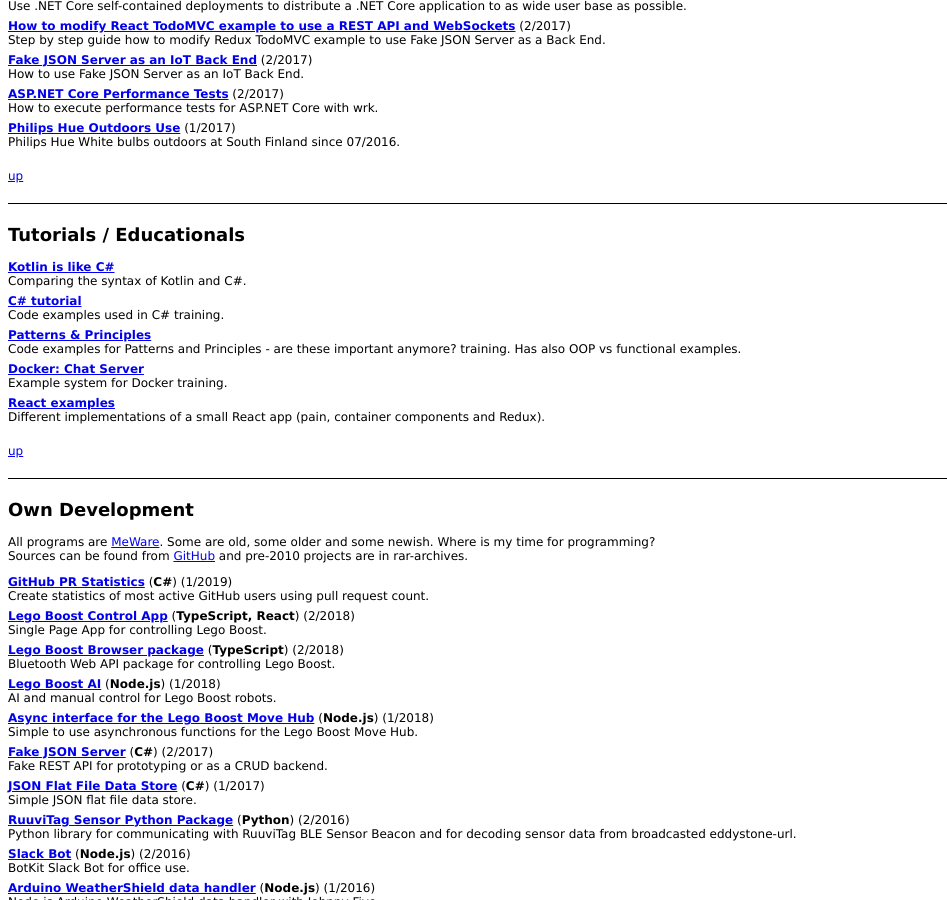
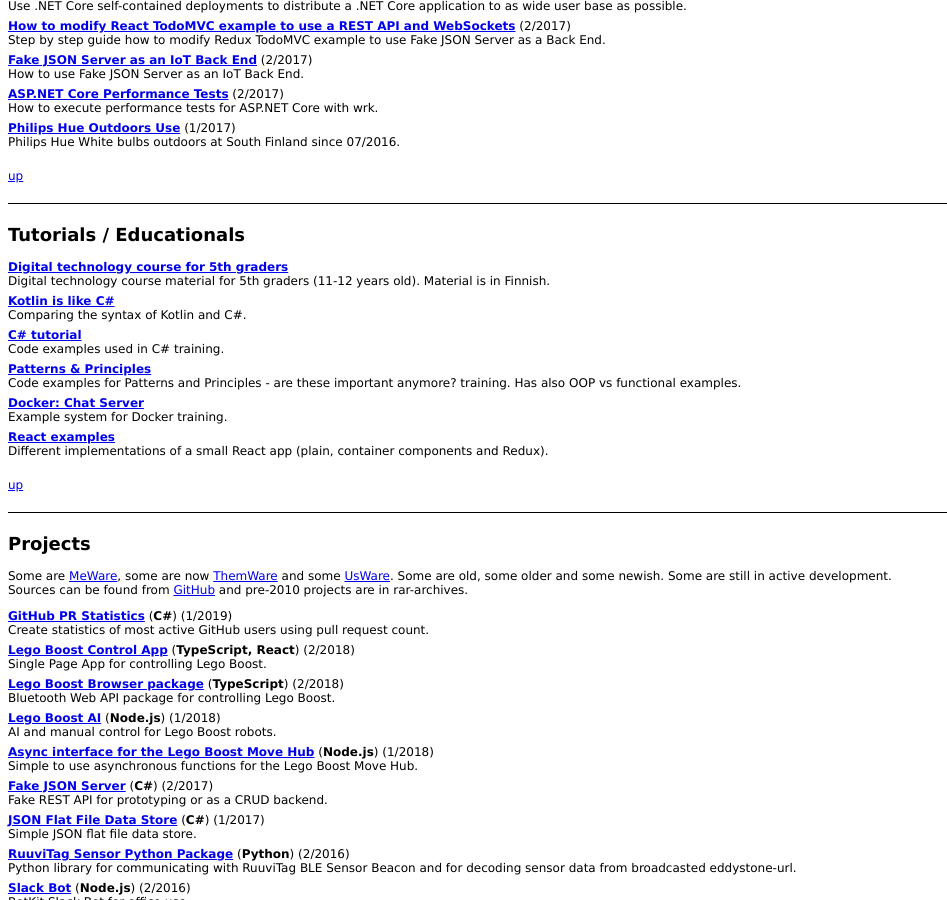
Before and after one commit to ttu/ttu.github.io, a Jekyll site: the page index.html, which Jekyll copies as it is, in a window 1280 px wide and 900 px high, scrolled down 470 px. Shown: the whole window, without its empty margins (0-947 px from the left). Built offline with Jekyll 4.4.1, drawn with Linux system fonts in a browser that asks for light colours.

Commit message:
Add tutorial, fix typos and titles from home page

```diff
--- a/index.html
+++ b/index.html
@@ -127,6 +127,11 @@
 		<h2>Tutorials / Educationals</h2>
 
 		<div class="ownDev">
+			<a href="https://docs.google.com/document/d/17omLEqL3SZfBdK4fYAlOByKJr1-QfJzIfKedwlSwpwY">Digital technology course for 5th graders</a><br/>
+			Digital technology course material for 5th graders (11-12 years old). Material is in Finnish.
+		</div>
+
+		<div class="ownDev">
 			<a href="/kotlin-is-like-csharp/">Kotlin is like C#</a><br/>
 			Comparing the syntax of Kotlin and C#.
 		</div>
@@ -148,7 +153,7 @@
 
 		<div class="ownDev">
 			<a href="https://github.com/ttu/js-framework-examples">React examples</a><br/>
-			Different implementations of a small React app (pain, container components and Redux).
+			Different implementations of a small React app (plain, container components and Redux).
 		</div>
 
 		<br/>
@@ -159,10 +164,10 @@
 
 	<div class="area">
 		<a name="owndev"/>
-		<h2>Own Development</h2>
+		<h2>Projects</h2>
 
 		<p>
-			All programs are <a href="definitions.html">MeWare</a>. Some are old, some older and some newish. Where is my time for programming?<br/>
+			Some are <a href="definitions.html">MeWare</a>, some are now <a href="definitions.html">ThemWare</a> and some <a href="definitions.html">UsWare</a>. Some are old, some older and some newish. Some are still in active development.<br/>
 			Sources can be found from <a href="https://github.com/ttu">GitHub</a> and pre-2010 projects are in rar-archives.
 		</p>
 
@@ -170,7 +175,6 @@
 			<a href="https://github.com/ttu/github-pr-stats">GitHub PR Statistics</a> (<label class="ownDevLan">C#</label>) (1/2019)<br/>
 			Create statistics of most active GitHub users using pull request count.
 		</div>
-
 
 		<div class="ownDev">
 			<a href="https://github.com/ttu/lego-boost-app">Lego Boost Control App</a> (<label class="ownDevLan">TypeScript, React</label>) (2/2018)<br/>
```
